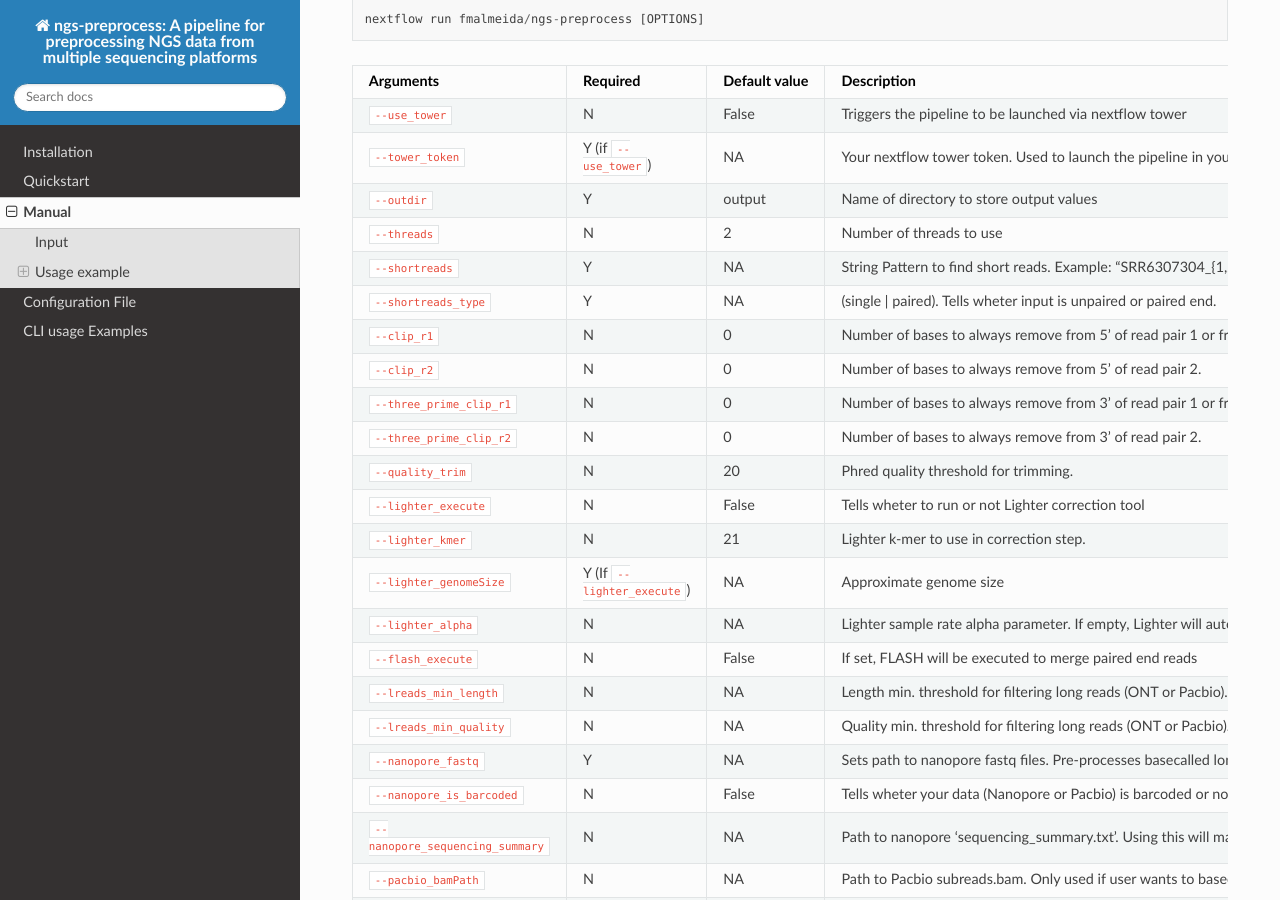
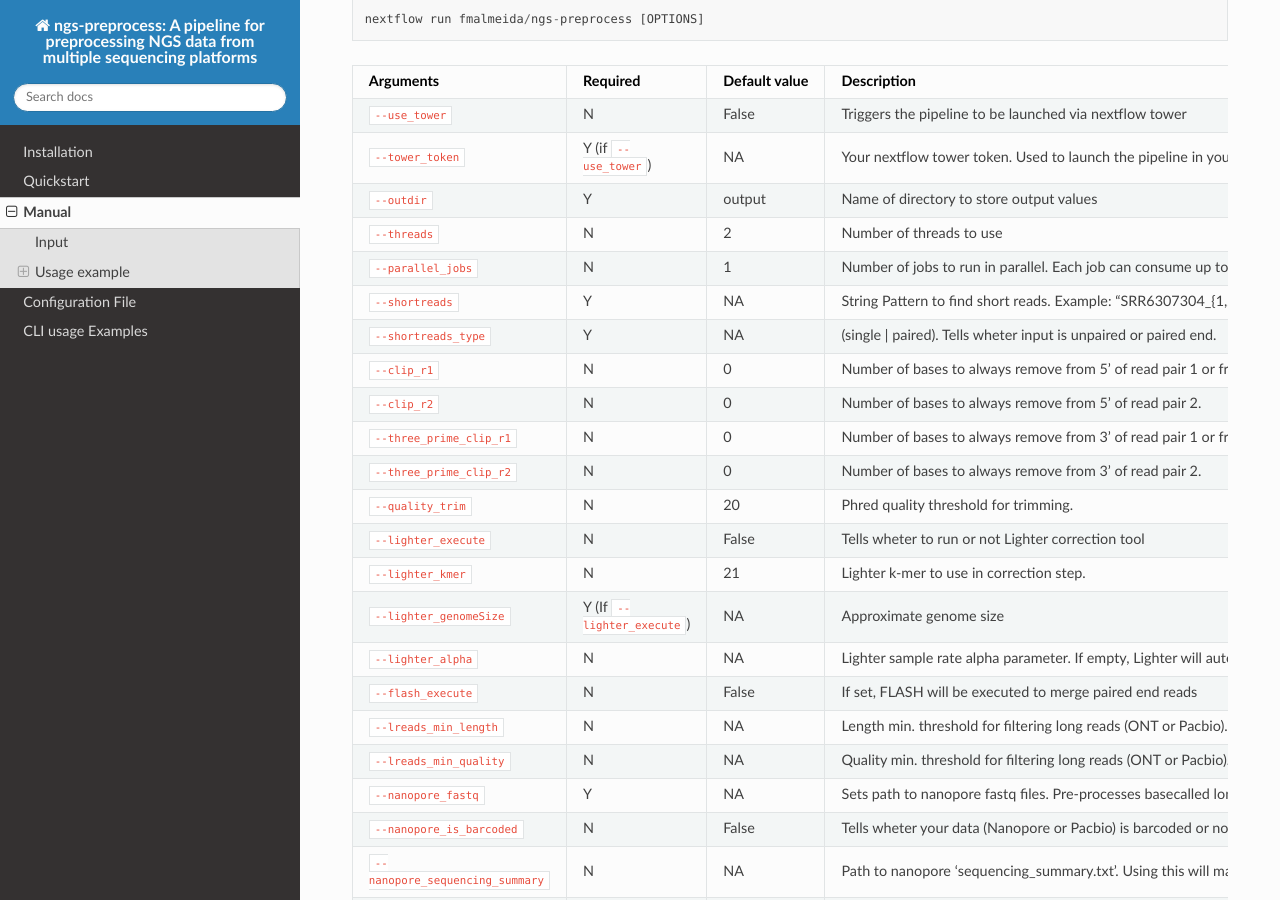
Before and after one commit to fmalmeida/ngs-preprocess, a Sphinx documentation site: the page built from docs/manual.rst, in a window 1280 px wide and 900 px high, scrolled down 721 px. Built offline with Sphinx 7.4.7 and the Read the Docs theme 2.0.0, drawn with Linux system fonts in a browser that asks for light colours.

Commit message:
Update manual.rst

```diff
--- a/docs/manual.rst
+++ b/docs/manual.rst
@@ -61,6 +61,11 @@ Usage example
      - N
      - 2
      - Number of threads to use
+
+   * - ``--parallel_jobs``
+     - N
+     - 1
+     - Number of jobs to run in parallel. Each job can consume up to N threads (``--threads``)
 
    * - ``--shortreads``
      - Y
```
